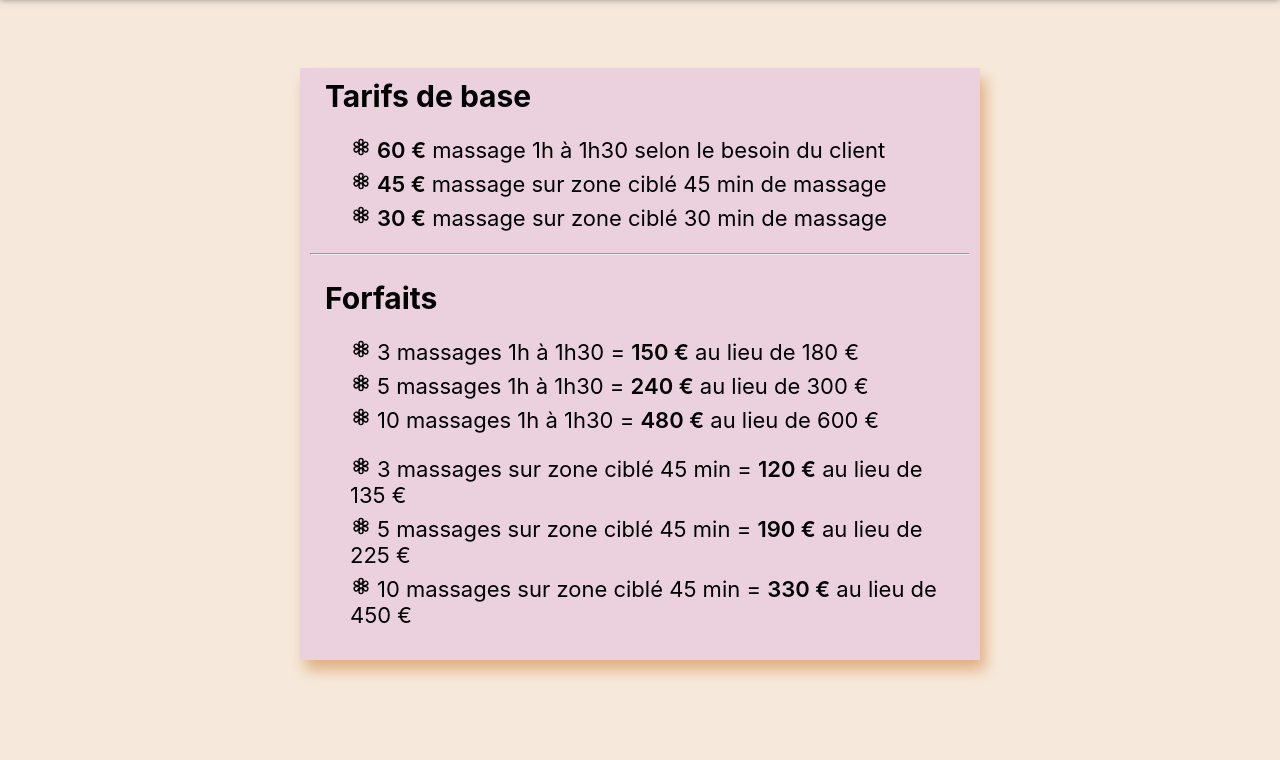
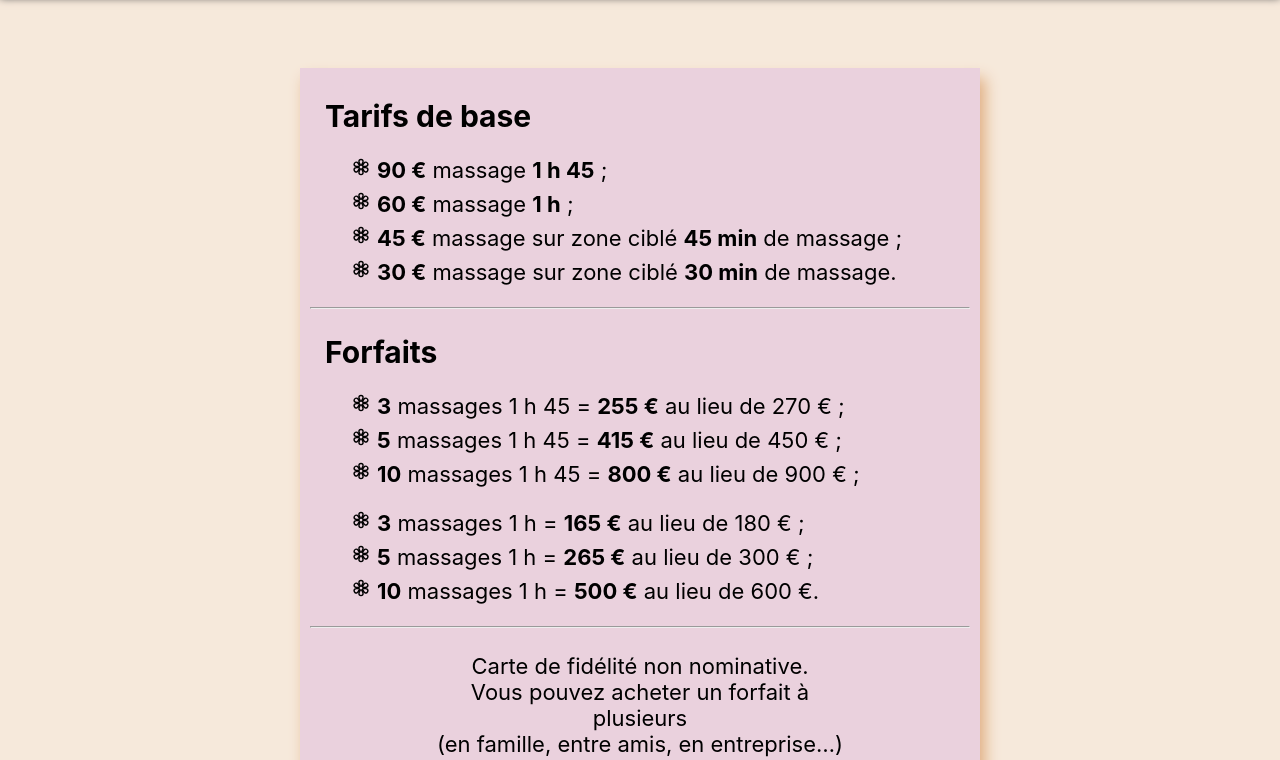
Before and after one commit to CoralieTesta/Cocon-de-Soi, a React (Create React App) app in the folder frontend/: page /tarifs in a window 1280 px wide. Shown: the part 400-1160 px from the top of the page. Built offline with nearby package versions, Linux system fonts and the light colour scheme.

Commit message:
corrections tarifs, cartes cadeaux et adresse

```diff
--- a/frontend/src/components/ContactBoxBComplement/ContactBoxBComplement.jsx
+++ /dev/null
@@ -1,17 +0,0 @@
-import s from "./style.module.css"
-
-export function ContactBoxBComplement({logo, title, text, action, fontSize}) {
-    return(
-        <div className={s.container} onClick={action}>
-            <div className={s.logo}>
-                {logo}
-            </div>
-            <div className={s.title}>
-                {title}
-            </div>
-            <div className={s.text}>
-                {text}
-            </div>
-        </div>
-    )
-}
--- a/frontend/src/components/ContactBoxBComplement/style.module.css
+++ /dev/null
@@ -1,26 +0,0 @@
-.container {
-    background-color: #EAD1DD;
-    width: 320px;
-    height: 220px;
-    border-radius: 10px;
-    box-shadow: 0px 3px #E0AE80;
-    padding: 10px;
-    margin: 20px;
-    position: relative;
-    text-align: center;
-
-}
-
-.logo {
-    margin-top: 20px;
-    margin-bottom: 10px;
-}
-
-.title {
-    font-size: 25px;
-    margin-bottom: 20px;
-}
-
-.text {
-    font-size: 20px;
-}
--- a/frontend/src/components/ContactBoxListB/ContactBoxListB.jsx
+++ b/frontend/src/components/ContactBoxListB/ContactBoxListB.jsx
@@ -4,7 +4,6 @@ import { AiOutlineMail, AiOutlineFacebook } from "react-icons/ai"
 import { HiOutlineBuildingOffice } from "react-icons/hi2"
 import { Linking } from "react-native";
 import { ContactBoxB } from "../ContactBoxB/ContactBoxB";
-import { ContactBoxBComplement } from "../ContactBoxBComplement/ContactBoxBComplement";
 
 
 
@@ -42,11 +41,6 @@ export function ContactBoxListB() {
                 text="26 Avenue du Générale Sarrail, 01500 Ambérieu en Bugey"
                 title="Itinéraire"
             />
-            <ContactBoxBComplement
-                logo={<HiOutlineBuildingOffice size={50}/>}
-                text="Je peux également vous recevoir sur Chazey sur Ain"
-                title="Complément d'adresse"
-            />
             <ContactBoxB
                 logo={<AiOutlineFacebook size={50}/>}
                 action={facebookHandler}
--- a/frontend/src/components/GiftCardText/GiftCardText.jsx
+++ b/frontend/src/components/GiftCardText/GiftCardText.jsx
@@ -29,7 +29,7 @@ export function GiftCardText() {
             Le règlement se fera :
             <ul>
                 <li>Par chèque.</li>
-                <li>Par virement au compte de Perrine Lacoste FR76 1382 5002 0004 0572 3314 481 nom et prénom du bénéficiaire en communication.</li>
+                <li>Par virement au compte de Perrine Lacoste FR76 1382 5002 0008 0180 8840 564 nom et prénom du bénéficiaire en communication.</li>
             </ul>
         </p>
         <p>
--- a/frontend/src/components/PricesList/PricesList.jsx
+++ b/frontend/src/components/PricesList/PricesList.jsx
@@ -9,15 +9,19 @@ export function PricesList() {
                 <ul style={{listStyleType:'none'}}>
                     <li className={s.li}>
                         <BsFlower3 className={s.flowerIcon}/>
-                        <span className={s.bold} style={{ whiteSpace: 'nowrap' }}>60 €</span> massage 1h à 1h30 selon le besoin du client
+                        <span className={s.bold} style={{ whiteSpace: 'nowrap' }}>90 €</span> massage <span style={{ whiteSpace: 'nowrap' }}><span className={s.bold}>1 h 45</span> ;</span>
                     </li>
                     <li className={s.li}>
                         <BsFlower3 className={s.flowerIcon}/>
-                        <span className={s.bold} style={{ whiteSpace: 'nowrap' }}>45 €</span> massage sur zone ciblé  <span style={{ whiteSpace: 'nowrap' }}>45 min</span> de massage
+                        <span className={s.bold} style={{ whiteSpace: 'nowrap' }}>60 €</span> massage <span style={{ whiteSpace: 'nowrap' }}><span className={s.bold}>1 h</span> ;</span>
                     </li>
                     <li className={s.li}>
                         <BsFlower3 className={s.flowerIcon}/>
-                        <span className={s.bold} style={{ whiteSpace: 'nowrap' }}>30 €</span>  massage sur zone ciblé  <span style={{ whiteSpace: 'nowrap' }}>30 min</span> de massage
+                        <span className={s.bold} style={{ whiteSpace: 'nowrap' }}>45 €</span> massage sur zone ciblé  <span className={s.bold} style={{ whiteSpace: 'nowrap' }}>45 min</span> de <span style={{ whiteSpace: 'nowrap' }}>massage ;</span>
+                    </li>
+                    <li className={s.li}>
+                        <BsFlower3 className={s.flowerIcon}/>
+                        <span className={s.bold} style={{ whiteSpace: 'nowrap' }}>30 €</span>  massage sur zone ciblé  <span className={s.bold} style={{ whiteSpace: 'nowrap' }}>30 min</span> de massage.
                     </li>
                 </ul>
                 <hr className={s.hr}/>
@@ -25,31 +29,38 @@ export function PricesList() {
                 <ul style={{listStyleType:'none'}}>
                     <li className={s.li}>
                         <BsFlower3 className={s.flowerIcon}/>
-                        3 massages 1h à 1h30 = <span className={s.bold} style={{ whiteSpace: 'nowrap' }}>150 €</span> au lieu de <span style={{ whiteSpace: 'nowrap' }}>180 €</span>
+                        <strong>3</strong> massages <span style={{ whiteSpace: 'nowrap' }}>1 h 45</span> = <span className={s.bold} style={{ whiteSpace: 'nowrap' }}>255 €</span> au lieu de <span style={{ whiteSpace: 'nowrap' }}>270 € ;</span>
                         </li>
                     <li className={s.li}>
                         <BsFlower3 className={s.flowerIcon}/>
-                        5 massages  1h à 1h30 = <span className={s.bold} style={{ whiteSpace: 'nowrap' }}>240 €</span> au lieu de <span style={{ whiteSpace: 'nowrap' }}>300 €</span>
+                        <strong>5</strong> massages  <span style={{ whiteSpace: 'nowrap' }}>1 h 45</span> = <span className={s.bold} style={{ whiteSpace: 'nowrap' }}>415 €</span> au lieu de <span style={{ whiteSpace: 'nowrap' }}>450 € ;</span>
                         </li>
                     <li className={s.li}>
                         <BsFlower3 className={s.flowerIcon}/>
-                        10 massages  1h à 1h30 = <span className={s.bold} style={{ whiteSpace: 'nowrap' }}>480 €</span> au lieu de <span style={{ whiteSpace: 'nowrap' }}>600 €</span>
+                        <strong>10</strong> massages  <span style={{ whiteSpace: 'nowrap' }}>1 h 45</span> = <span className={s.bold} style={{ whiteSpace: 'nowrap' }}>800 €</span> au lieu de <span style={{ whiteSpace: 'nowrap' }}>900 € ;</span>
                         </li>
                 </ul>
                 <ul style={{listStyleType:'none'}}>
                     <li className={s.li}>
                         <BsFlower3 className={s.flowerIcon}/>
-                        3 massages sur zone ciblé  <span style={{ whiteSpace: 'nowrap' }}>45 min</span> = <span className={s.bold} style={{ whiteSpace: 'nowrap' }}>120 €</span> au lieu de <span style={{ whiteSpace: 'nowrap' }}>135 €</span>
+                        <strong>3</strong> massages <span style={{ whiteSpace: 'nowrap' }}>1 h</span> = <span className={s.bold} style={{ whiteSpace: 'nowrap' }}>165 €</span> au lieu de <span style={{ whiteSpace: 'nowrap' }}>180 € ;</span>
                     </li>
                     <li className={s.li}>
                         <BsFlower3 className={s.flowerIcon}/>
-                        5 massages sur zone ciblé  <span style={{ whiteSpace: 'nowrap' }}>45 min</span> = <span className={s.bold} style={{ whiteSpace: 'nowrap' }}>190 €</span> au lieu de <span style={{ whiteSpace: 'nowrap' }}>225 €</span>
+                        <strong>5</strong> massages <span style={{ whiteSpace: 'nowrap' }}>1 h</span> = <span className={s.bold} style={{ whiteSpace: 'nowrap' }}>265 €</span> au lieu de <span style={{ whiteSpace: 'nowrap' }}>300 € ;</span>
                     </li>
                     <li className={s.li}>
                         <BsFlower3 className={s.flowerIcon}/>
-                        10 massages sur zone ciblé  <span style={{ whiteSpace: 'nowrap' }}>45 min</span> = <span className={s.bold} style={{ whiteSpace: 'nowrap' }}>330 €</span> au lieu de <span style={{ whiteSpace: 'nowrap' }}>450 €</span>
+                        <strong>10</strong> massages  <span style={{ whiteSpace: 'nowrap' }}>1 h</span> = <span className={s.bold} style={{ whiteSpace: 'nowrap' }}>500 €</span> au lieu de <span style={{ whiteSpace: 'nowrap' }}>600 €.</span>
                     </li>
                 </ul>
+                <hr className={s.hr}/>
+                <p className={s.p}>
+                    Carte de fidélité non nominative. <br/>
+                    Vous pouvez acheter un forfait à plusieurs <br/>
+                    (en famille, entre amis, en entreprise…) <br/>
+                    et vous partager la carte.
+                </p>
             </div>
         </section>
     )
--- a/frontend/src/components/PricesList/style.module.css
+++ b/frontend/src/components/PricesList/style.module.css
@@ -9,7 +9,7 @@
 
 .container {
     background-color: #EAD1DD;
-    padding: 10px;
+    padding: 30px 10px;
     box-shadow: 5px 10px 14px #E0AE80;
     margin-bottom: 40px;
 }
@@ -29,11 +29,17 @@
 }
 
 .bold {
-    font-weight: 600;
+    font-weight: 700;
 }
 
 .flowerIcon {
     padding-right: 5px;
+}
+
+.p {
+    max-width: 420px;
+    margin: auto;
+    text-align: center;
 }
 
 @media screen and (max-width: 700px) {
@@ -45,4 +51,7 @@
         margin: auto;
 
     }
+    .p {
+        font-size: 16px;
+    }
 }
```
